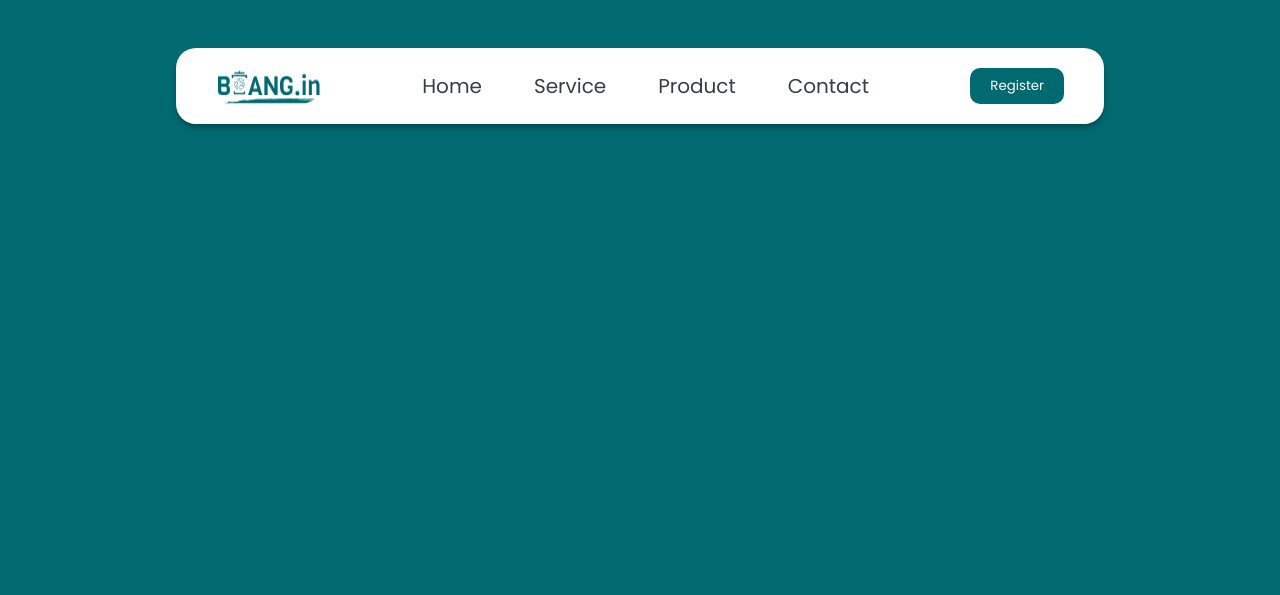
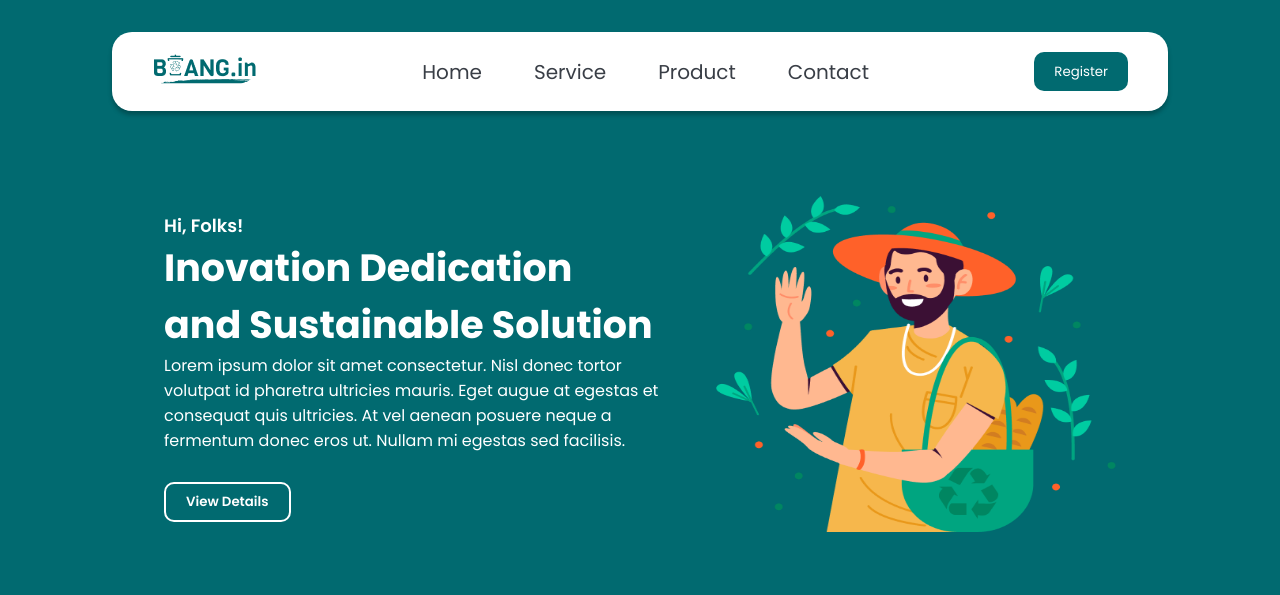
Before and after one commit to CodeInStages/bang, a plain HTML site: page index.html in a window 1280 px wide. Drawn offline with Linux system fonts and the light colour scheme.

Commit message:
finalizando

```diff
--- a/index.css
+++ b/index.css
@@ -18,7 +18,7 @@ nav {
     justify-content: space-between;
     background-color: #fff;
     box-shadow: 0px 4px 4px 0px rgba(0, 0, 0, 0.25);
-    margin: 3rem 11rem;
+    margin: 2rem 7rem;
     padding: 20px 40px;
     border-radius: 20px;
 }
@@ -46,3 +46,43 @@ nav {
     background: #016A70;
     color: #fff;
 }
+
+main {
+    display: flex;
+    align-items: center;
+    gap: 3rem;
+    padding: 3.3rem 10.25rem;
+}
+
+.mainImg {
+    width: 25rem;
+    height: 21rem;
+}
+
+.mainHello {
+    color: #FFF;
+    font-size: 1.125rem;
+    font-weight: 600;
+}
+
+main h1 {
+    color: #FFF;
+    font-weight: 700;
+    font-size: 38px;
+}
+
+.mainDescription {
+    color:#FFF;
+    font-size: 1rem;
+    font-weight: 400;
+}
+
+.mainButton {
+    margin-top: 1.8rem;
+    padding: 8px 20px;
+    border-radius: 10px;
+    border: 2px solid #FFF;
+    color: #FFF;
+    font-weight: 600;
+    background-color: transparent;
+}
--- a/index.html
+++ b/index.html
@@ -9,7 +9,7 @@
   <body>
     <header>
       <nav>
-        <img src="img/logo.png" alt="" class="navLogo" />
+        <a href=""><img src="img/logo.png" alt="" class="navLogo" /></a>
         <ul class="navLinks">
           <li><a href="/">Home</a></li>
           <li><a href="/">Service</a></li>
@@ -19,5 +19,24 @@
         <button class="navButton">Register</button>
       </nav>
     </header>
+    <main>
+      <section class="mainSection">
+        <p class="mainHello">Hi, Folks!</p>
+        <h1>
+          Inovation Dedication <br />
+          and Sustainable Solution
+        </h1>
+        <p class="mainDescription">
+          Lorem ipsum dolor sit amet consectetur. Nisl donec tortor volutpat id
+          pharetra ultricies mauris. Eget augue at egestas et consequat quis
+          ultricies. At vel aenean posuere neque a fermentum donec eros ut.
+          Nullam mi egestas sed facilisis.
+        </p>
+        <button class="mainButton">View Details</button>
+      </section>
+      <section>
+        <img src="img/mainImg.png" alt="" class="mainImg">
+      </section>
+    </main>
   </body>
 </html>
```
Also changed, not shown: img/mainImg.png (added).
